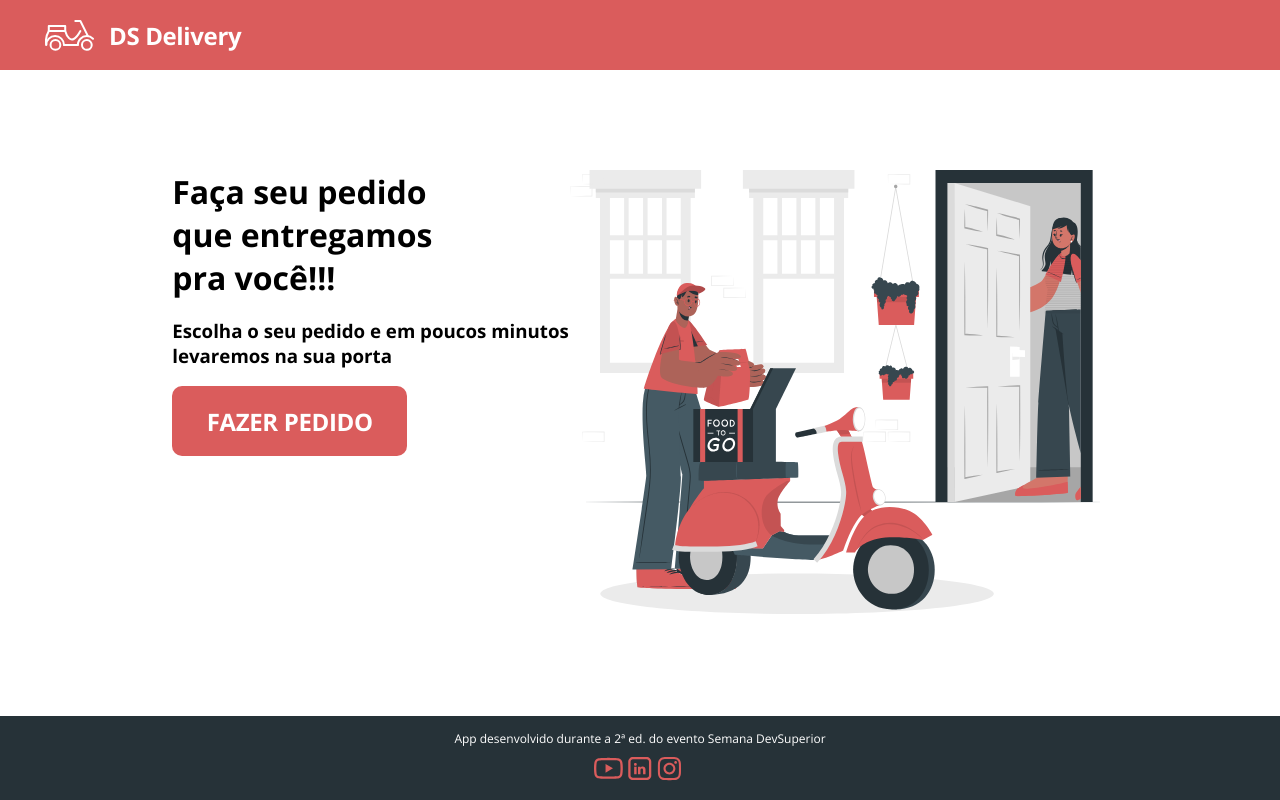
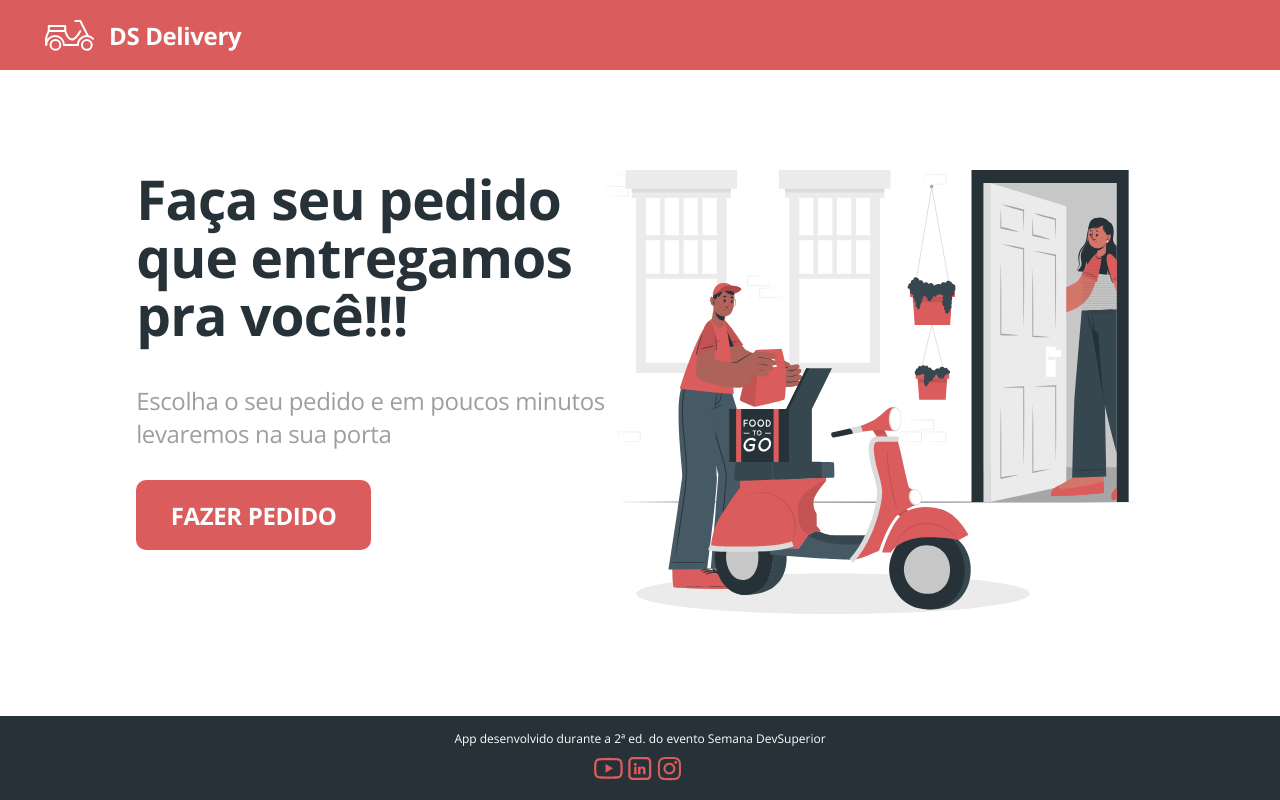
Before and after one commit to rodrigoyuri/dsdeliver-sds2, a React (Create React App) app in the folder front-web/: page / in a window 1280 px wide. Built offline with nearby package versions, Linux system fonts and the light colour scheme; no server answers; the HTML template or start-up script is replaced by a standard one.

Commit message:
correct name class css

```diff
--- a/front-web/src/Home/index.tsx
+++ b/front-web/src/Home/index.tsx
@@ -9,10 +9,10 @@ function Home() {
             <div className="home-container">
                 <div className="home-content">
                     <div className="home-actions">
-                        <h1 className="home title">
+                        <h1 className="home-title">
                             Faça seu pedido <br /> que entregamos <br /> pra você!!!
                         </h1>
-                        <h3 className="home subtitle">
+                        <h3 className="home-subtitle">
                             Escolha o seu pedido e em poucos minutos <br />
                             levaremos na sua porta
                         </h3>
```
